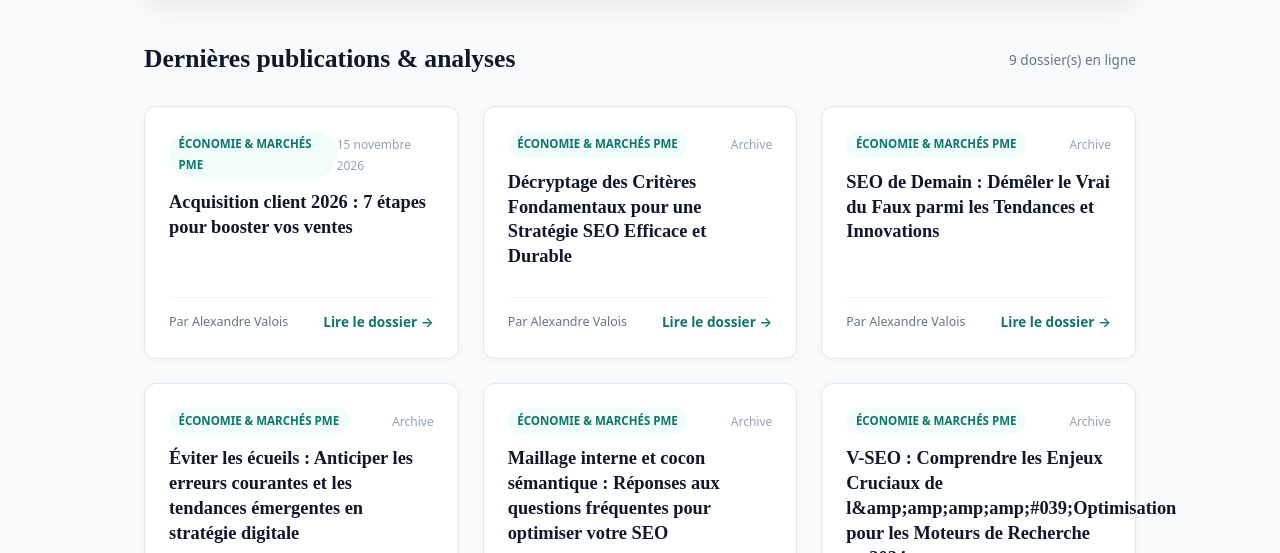
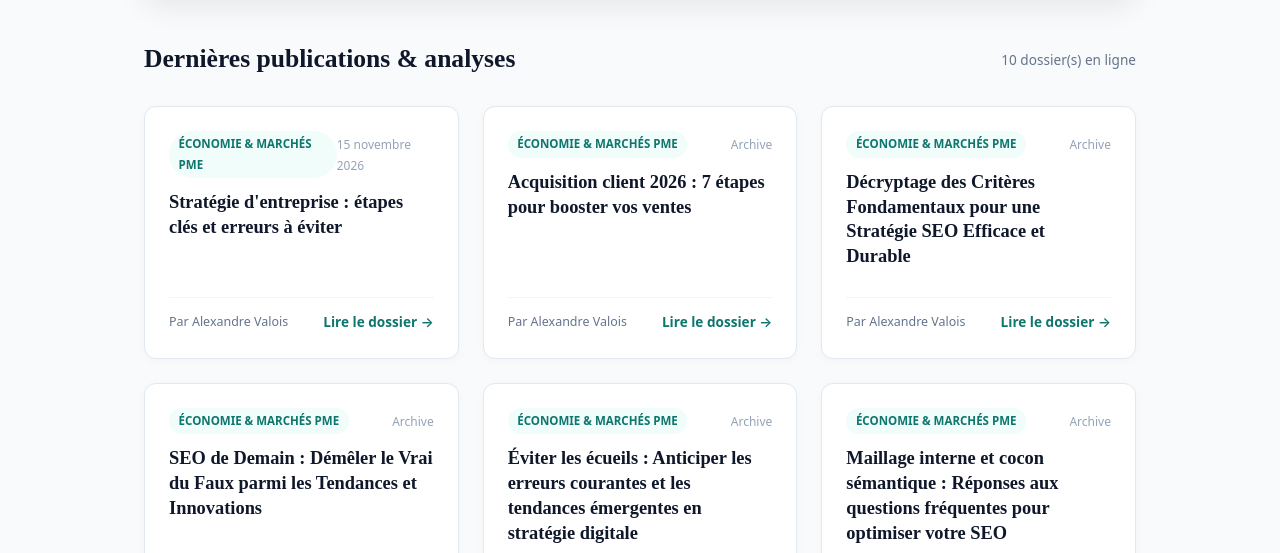
Before and after one commit to vianneydcps-boop/dossier-eco-guide-nmq1, a plain HTML site: page index.html in a window 1280 px wide. Shown: the part 399-952 px from the top of the page. Drawn offline with Linux system fonts and the light colour scheme.

Commit message:
Mise à jour page d'accueil: Stratégie d'entreprise : étapes clés et

```diff
--- a/index.html
+++ b/index.html
@@ -473,7 +473,7 @@
     <!-- Section Title -->
     <div style="display: flex; align-items: center; justify-content: space-between; margin-bottom: 1.5rem;">
       <h2 style="font-family: var(--font-serif); font-size: 1.6rem; color: #0f172a; font-weight: 700;">Dernières publications & analyses</h2>
-      <span style="font-size: 0.85rem; color: #64748b;">9 dossier(s) en ligne</span>
+      <span style="font-size: 0.85rem; color: #64748b;">10 dossier(s) en ligne</span>
     </div>
 
     <div style="display: grid; gap: 1.5rem; grid-template-columns: repeat(auto-fit, minmax(280px, 1fr));">
@@ -483,6 +483,22 @@
               <div style="display: flex; align-items: center; justify-content: space-between; margin-bottom: 0.75rem;">
                 <span style="background: var(--primary-light); color: var(--primary); font-size: 0.72rem; font-weight: 700; padding: 0.2rem 0.6rem; border-radius: 9999px; text-transform: uppercase;">Économie &amp; Marchés PME</span>
                 <span style="font-size: 0.75rem; color: #94a3b8;">15 novembre 2026</span>
+              </div>
+              <h3 style="font-family: var(--font-serif); font-size: 1.15rem; line-height: 1.35; margin-bottom: 0.75rem;">
+                <a href="posts/1794734745058-strategie-d-entreprise-etapes-cles-et-erreurs-a-eviter.html" style="color: #0f172a; text-decoration: none; font-weight: 700;">Stratégie d&#039;entreprise : étapes clés et erreurs à éviter</a>
+              </h3>
+            </div>
+            <div style="margin-top: 1rem; padding-top: 0.75rem; border-top: 1px solid #f1f5f9; display: flex; justify-content: space-between; align-items: center;">
+              <span style="font-size: 0.78rem; color: #64748b;">Par Alexandre Valois</span>
+              <a href="posts/1794734745058-strategie-d-entreprise-etapes-cles-et-erreurs-a-eviter.html" style="color: var(--primary); font-weight: 600; font-size: 0.85rem; text-decoration: none;">Lire le dossier →</a>
+            </div>
+          </div>
+
+          <div style="background: #ffffff; border: 1px solid #e2e8f0; border-radius: 12px; padding: 1.5rem; display: flex; flex-direction: column; justify-content: space-between; box-shadow: 0 2px 8px rgba(0,0,0,0.03);">
+            <div>
+              <div style="display: flex; align-items: center; justify-content: space-between; margin-bottom: 0.75rem;">
+                <span style="background: var(--primary-light); color: var(--primary); font-size: 0.72rem; font-weight: 700; padding: 0.2rem 0.6rem; border-radius: 9999px; text-transform: uppercase;">Économie &amp; Marchés PME</span>
+                <span style="font-size: 0.75rem; color: #94a3b8;">Archive</span>
               </div>
               <h3 style="font-family: var(--font-serif); font-size: 1.15rem; line-height: 1.35; margin-bottom: 0.75rem;">
                 <a href="posts/1794732924441-acquisition-client-2026-7-etapes-pour-booster-vos-ventes.html" style="color: #0f172a; text-decoration: none; font-weight: 700;">Acquisition client 2026 : 7 étapes pour booster vos ventes</a>
@@ -565,7 +581,7 @@
                 <span style="font-size: 0.75rem; color: #94a3b8;">Archive</span>
               </div>
               <h3 style="font-family: var(--font-serif); font-size: 1.15rem; line-height: 1.35; margin-bottom: 0.75rem;">
-                <a href="posts/1793287253851-v-seo-comprendre-les-enjeux-cruciaux-de-l-optimisation-pour-.html" style="color: #0f172a; text-decoration: none; font-weight: 700;">V-SEO : Comprendre les Enjeux Cruciaux de l&amp;amp;amp;amp;amp;#039;Optimisation pour les Moteurs de Recherche en 2024</a>
+                <a href="posts/1793287253851-v-seo-comprendre-les-enjeux-cruciaux-de-l-optimisation-pour-.html" style="color: #0f172a; text-decoration: none; font-weight: 700;">V-SEO : Comprendre les Enjeux Cruciaux de l&amp;amp;amp;amp;amp;amp;#039;Optimisation pour les Moteurs de Recherche en 2024</a>
               </h3>
             </div>
             <div style="margin-top: 1rem; padding-top: 0.75rem; border-top: 1px solid #f1f5f9; display: flex; justify-content: space-between; align-items: center;">
```
